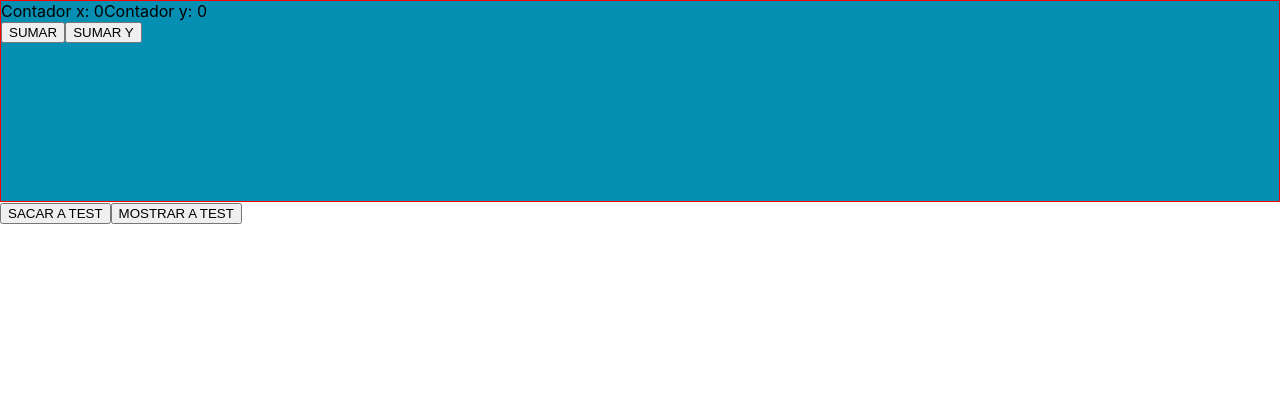
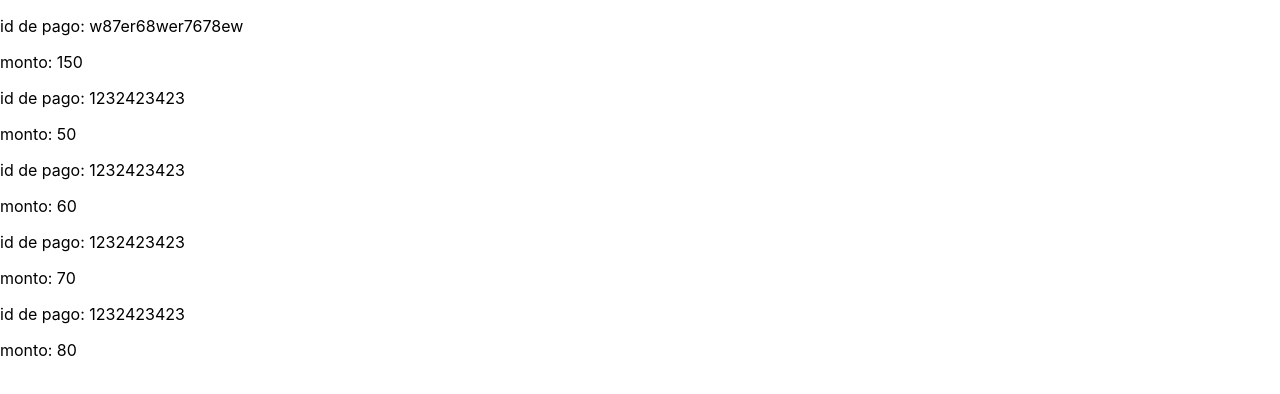
Before and after one commit to profeguille/31205, a React (Create React App) app: page / in a window 1280 px wide. Shown: the top 394 px of the page. Built offline with nearby package versions, Linux system fonts and the light colour scheme.

Commit message:
clase promesas

```diff
--- a/src/App.js
+++ b/src/App.js
@@ -6,11 +6,13 @@ import './App.css';
 
 import { useState } from 'react';
 import Test from './components/Test';
+import TestPromesas from './components/TestPromesas';
 function App() {
   const [estaMontado, setEstaMontado] = useState(true);
   return (
     <>
-      {estaMontado ? <Test desde={0} /> : 'DISMOUNT!!!!'}
+      <TestPromesas />
+      {/* {estaMontado ? <Test desde={0} /> : 'DISMOUNT!!!!'}
       <button
         onClick={() => {
           setEstaMontado(false);
@@ -25,7 +27,7 @@ function App() {
         }}
       >
         MOSTRAR A TEST
-      </button>
+      </button> */}
 
       {/* <div>
       <NavBar />
--- /dev/null
+++ b/src/components/TestPromesas.jsx
@@ -0,0 +1,70 @@
+import React, { useEffect, useState } from 'react';
+
+export default function TestPromesas() {
+  const [loading, setLoading] = useState(true);
+  const [error, setError] = useState(false);
+  const [resultado, setResultado] = useState([]);
+
+  useEffect(() => {
+    const pagara = new Promise((res, rej) => {
+      setTimeout(() => {
+        res([
+          { id: 'w87er68wer7678ew', monto: 150 },
+          { id: '1232423423', monto: 50 },
+          { id: '1232423423', monto: 60 },
+          { id: '1232423423', monto: 70 },
+          { id: '1232423423', monto: 80 },
+        ]);
+        //rej('NO PAGO!!!!');
+      }, 3000);
+    });
+
+    pagara
+      .then((result) => {
+        setResultado(result);
+      })
+      .catch((error) => {
+        setError(true);
+        console.log(error);
+      })
+      .finally(() => {
+        setLoading(false);
+      });
+  }, []);
+
+  //TENGO:
+  //[{ id: 'w87er68wer7678ew', monto: 150 },{ id: '1232423423', monto: 50 }]
+
+  //QUIERO TENER
+  /* <>
+
+    <p>id de pago: w87er68wer7678ew</p>
+    <p>monto: 150</p>
+
+
+    <p>id de pago: 1232423423</p>
+    <p>monto: 50</p>
+  </>; */
+
+  return (
+    <>
+      <div>{loading && 'Loading...'}</div>
+      <div>{error && 'Hubo un error en el pago'}</div>
+      <div>
+        {/* {resultado && (
+          <>
+            <p>Monto: {resultado.monto}</p>
+            <p>id: {resultado.id}</p>
+          </>
+        )} */}
+        {resultado &&
+          resultado.map((item) => (
+            <>
+              <p>id de pago: {item.id}</p>
+              <p>monto: {item.monto}</p>
+            </>
+          ))}
+      </div>
+    </>
+  );
+}
```
